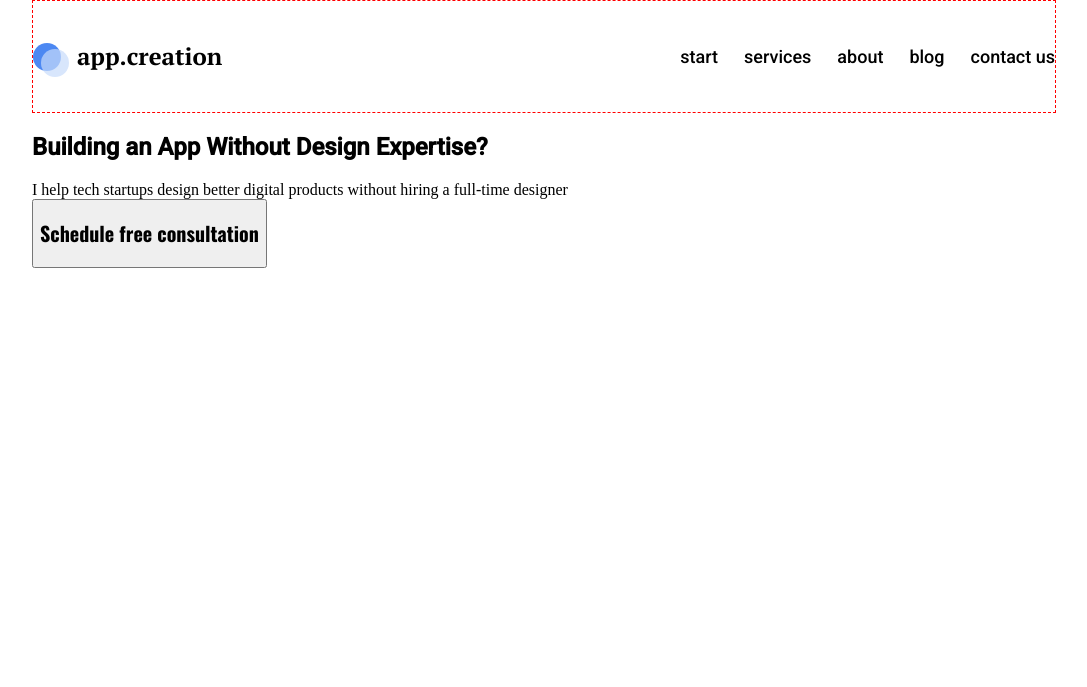
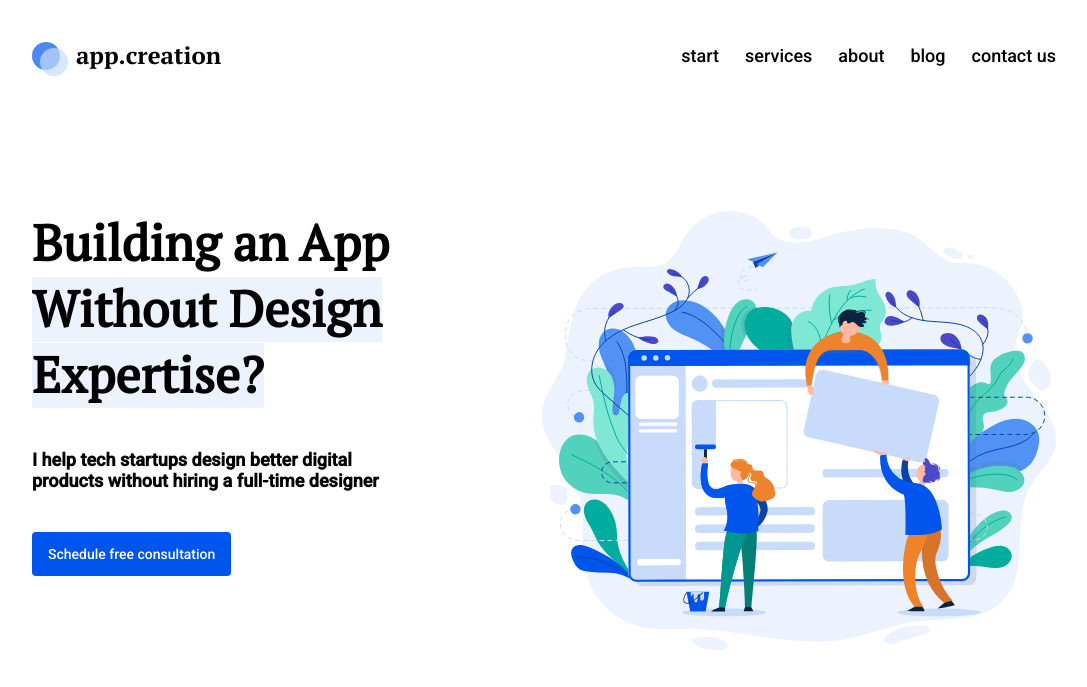
Before and after one commit to WebHeroSchool/HTML-and-CSS2.0, a plain HTML site: page index.html in a window 1280 px wide. Shown: the whole page, without its empty margins (96-1183 px from the left). Drawn offline with nearby package versions, Linux system fonts and the light colour scheme.

Commit message:
стили для основного контента

```diff
--- a/index.html
+++ b/index.html
@@ -27,28 +27,25 @@
       </nav>
     </header>
 
-    <main class="main-content">
-      <section>
-        <div>
-          <h1 class="main-content__title">
-            Building an App Without Design Expertise?
-          </h1>
+    <section class="main">
+        <h1 class="main__title">
+            Building an App
+          <span class="main__title-text__highlight">
+            <br>Without Design
+            <br>Expertise?
+          </span>
+        </h1>
 
-          <article class="main-content__description">
-            I help tech startups design better digital products without
-            hiring a full-time designer
-          </article>
+        <p class="main__description">
+          I help tech startups design better digital
+          <br>products without hiring a full-time designer
+        </p>
 
-          <div>
-            <button class="main-content__button">
-              <h2 class="main-content__title-button">
-                Schedule free consultation
-              </h2>
-            </button>
-          </div>
-        </div>
-      </section>
-    </main>
+        <a class="main__button" href="#">
+            Schedule free consultation
+        </a>
+    </section>
+
 
     <footer class="footer">
       <img src="" alt="" class="footer__logo">
--- a/style.css
+++ b/style.css
@@ -8,7 +8,7 @@ h2 {
 .header {
   display: flex;
   justify-content: space-between;
-  border: dashed 1px red;
+  margin-bottom: 100px;
 }
 .header__logo {
   position: relative;
@@ -83,6 +83,34 @@ body {
   width: 80%;
 }
 
-.main-content {
+.main__title {
+  margin:0 0 40px 0;
+  font:bold 50px/66px pt_serifregular, arial,helvetica,sans-serif;
+}
 
+.main__title-text__highlight {
+  background: #ECF3FF;
 }
+
+.main__description {
+  margin:0 0 41px 0;
+  font:bold 18px/21px Roboto, arial,helvetica,sans-serif;
+}
+.main {
+  padding:0 63% 100px 0;
+  background:top right no-repeat url(./img/main.svg);
+}
+
+.main__button {
+  display:inline-block;
+  padding: 14px 16px;
+  color: #fff;
+  background: #0056EC;
+  font:14px/16px Roboto, arial,helvetica,sans-serif;
+  text-decoration: none;
+  border-radius: 4px;
+  transition: opacity .5s;
+}
+.main__button:hover {
+  opacity: .5;
+}
```
Also changed, not shown: img/main.svg (added).
